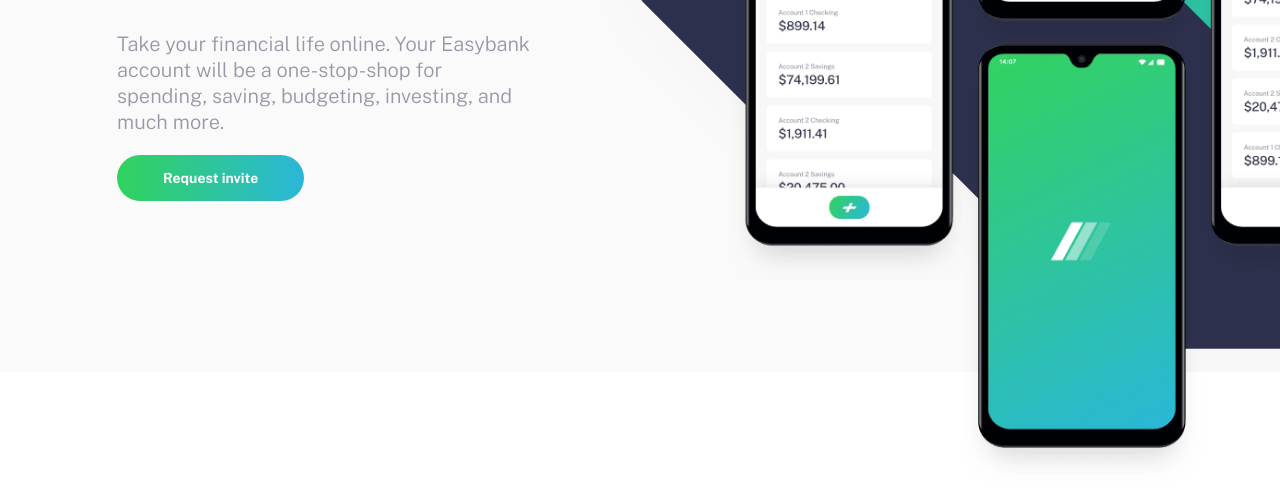
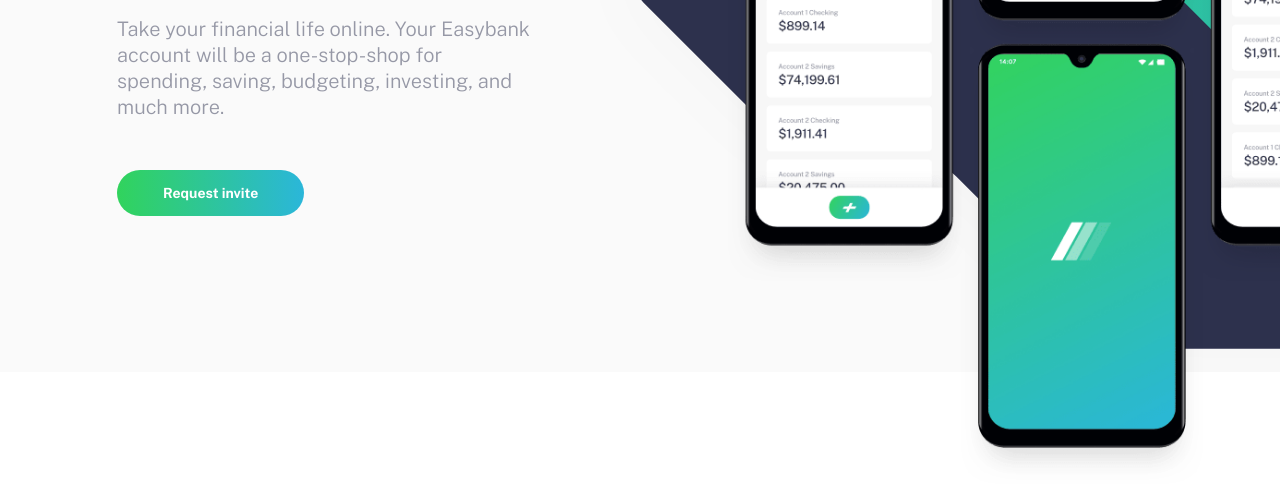
Before and after one commit to ivanmaierg/Easybank-landing, a website: page index.html in a window 1280 px wide. Shown: the part 382-884 px from the top of the page. Drawn offline with nearby package versions, Linux system fonts and the light colour scheme; files that its build step writes are made by us from their sources.

Commit message:
margin:top changed in the hero/button

```diff
--- a/scss/components/_hero.scss
+++ b/scss/components/_hero.scss
@@ -82,6 +82,9 @@
       font-size: $font-lg;
       font-weight: 400;
     }
+    .hero__cta{
+      margin-top: 1.9rem;
+    }
     @include breakpoint-up(large){
       flex: 2;
       order: 1;
```
